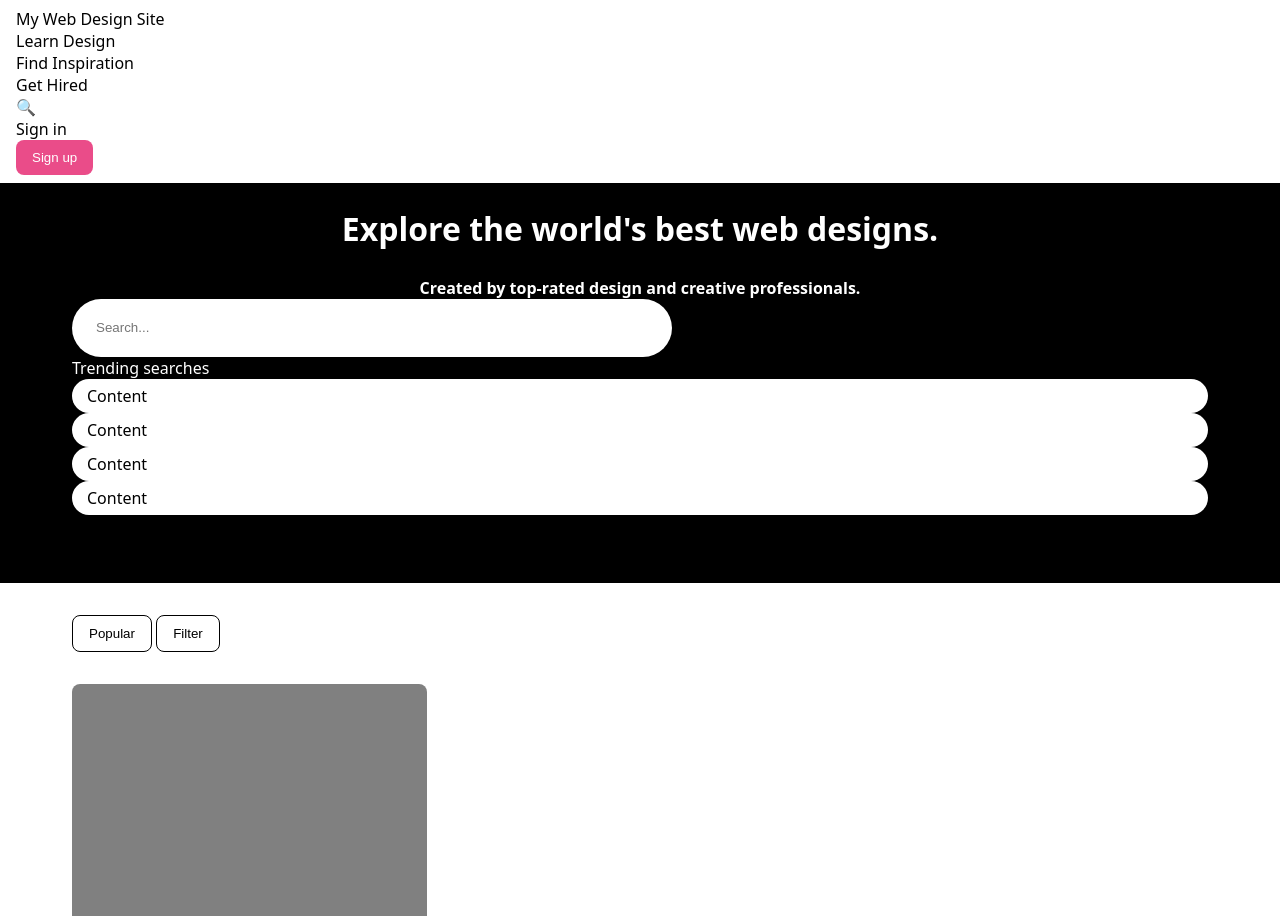
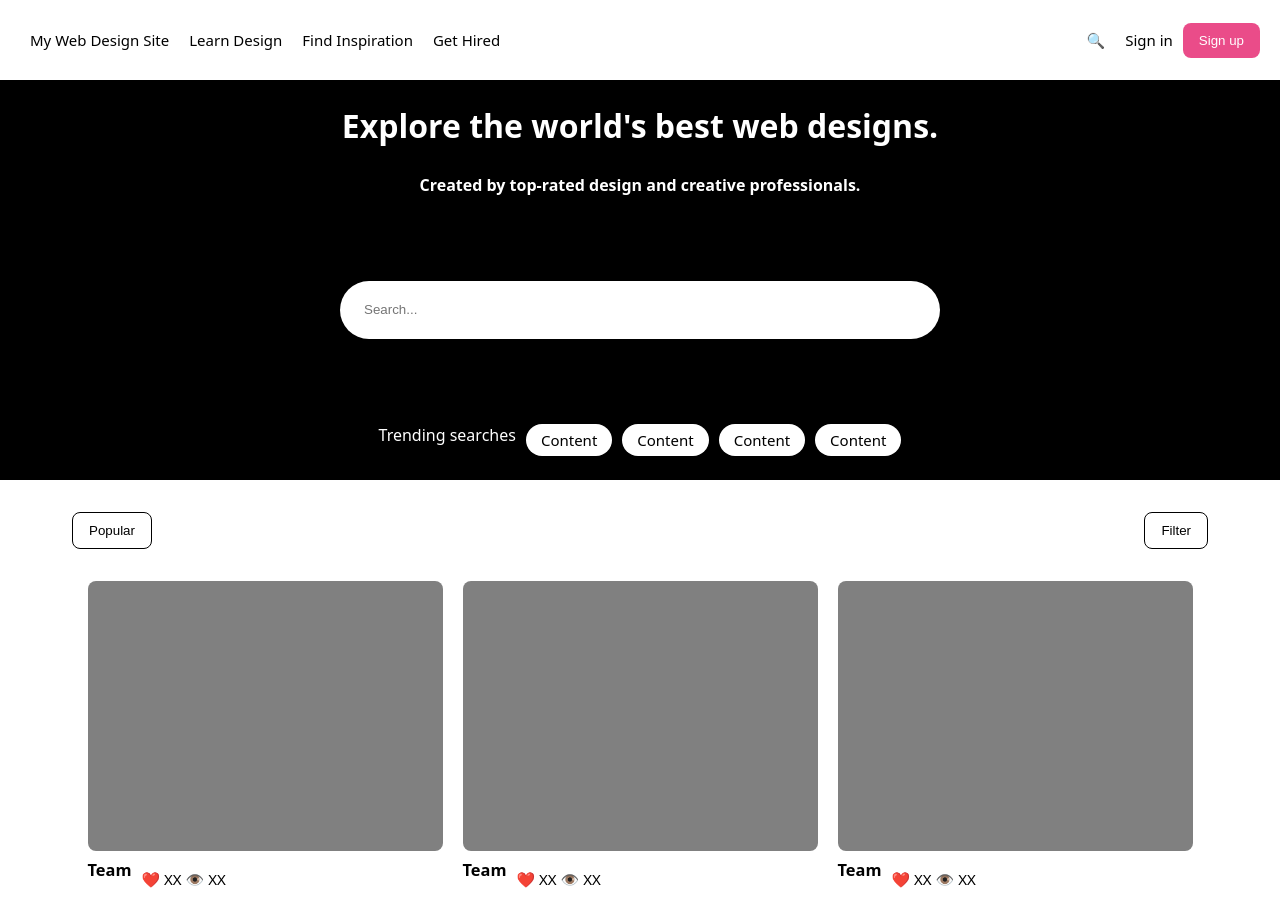
Before and after one commit to AimarSimao/flexbox-lab, a plain HTML site: page index.html in a window 1280 px wide. Shown: the top 916 px of the page. Drawn offline with Linux system fonts and the light colour scheme.

Commit message:
finish flexbox

```diff
--- a/css/style.css
+++ b/css/style.css
@@ -7,15 +7,47 @@ body {
   background-color: gray;
   font-family: system-ui, sans-serif;
   margin: 0;
+
+
 }
 
 nav {
   background-color: white;
-  padding: 8px 16px;
+  padding: 20px;
+  display: flex;
+  margin: 0 auto;
+  max-width: 2;
+  justify-content: space-between;
+
 }
+
+#nav #destinations {
+  display: flex;
+  justify-content: space-between;
+  align-items: center;
+}
+
+
+#nav #actions {
+  display: flex;
+  justify-content: space-between;
+  align-items: center;
+}
+
+
 
 p {
   margin: 0;
+  background-color: white;
+  font-size: 15px;
+  padding: 10px;
+  flex-grow: 1;
+  flex-shrink: 1;
+  flex-basis: auto;
+  align-self: flex-start;
+  display: flex;
+
+
 }
 
 section {
@@ -23,7 +55,19 @@ section {
   background-color: black;
   color: white;
   padding: 24px 72px;
+  align-items: center;
+  display: flex;
+  justify-content: space-between;
+  flex-direction: column;
 }
+
+section #trending {
+  display: flex;
+  flex-direction: row;
+  justify-content: space-between;
+  gap: 10px;
+}
+
 
 h1,
 h2 {
@@ -52,6 +96,16 @@ input {
 main {
   background-color: white;
   padding: 32px 72px;
+  display: flex;
+  flex-direction: row;
+  flex-wrap: wrap;
+  justify-content: center;
+  align-items: flex-start;
+  gap: 20px;
+
+}
+.card {
+  justify-content: space-between;
 }
 
 nav button {
@@ -72,6 +126,9 @@ nav button {
 
 .card-footer {
   font-size: 14px;
+  display: flex;
+  flex-direction: row;
+  justify-content: space-between;
 }
 
 .card-footer * {
@@ -81,6 +138,8 @@ nav button {
 #subnav {
   padding: 32px 72px 0;
   background-color: white;
+  display: flex;
+  justify-content: space-between;
 }
 
 #subnav button {
--- a/index.html
+++ b/index.html
@@ -8,7 +8,7 @@
 
 </head>
 <body>
-  <nav>
+  <nav id="nav">
     <div id="destinations">
       <p>My Web Design Site</p>
       <p>Learn Design</p>
```
